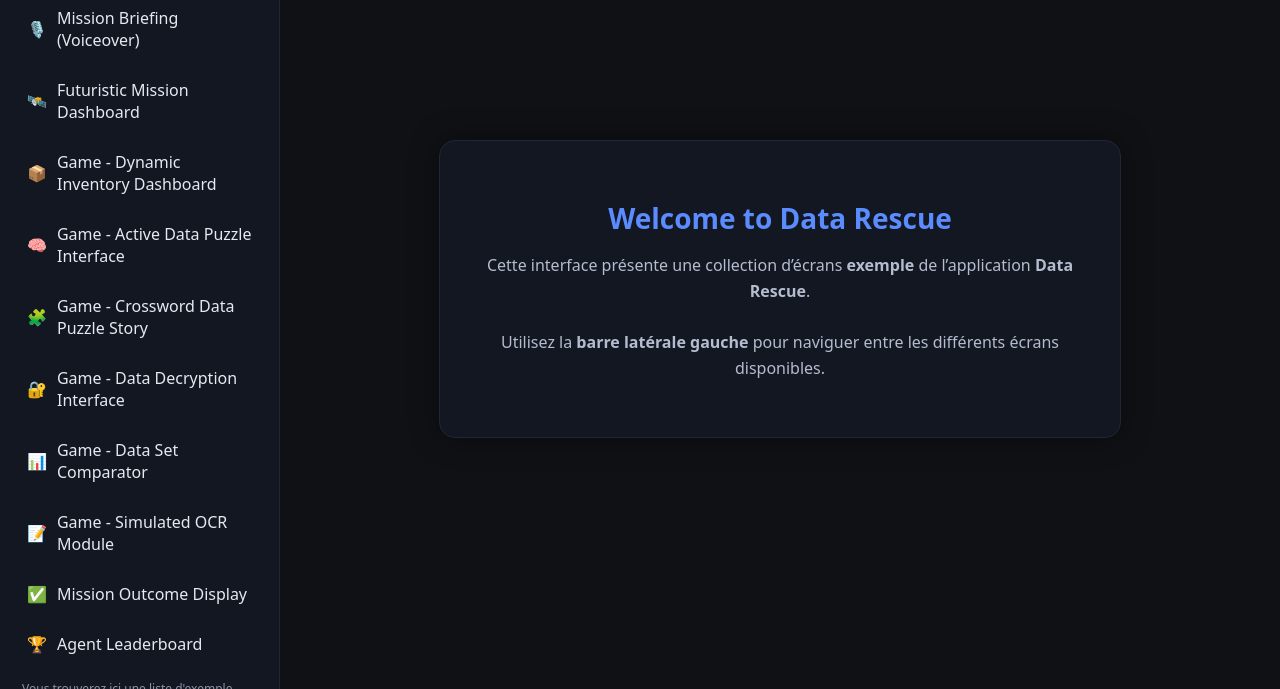
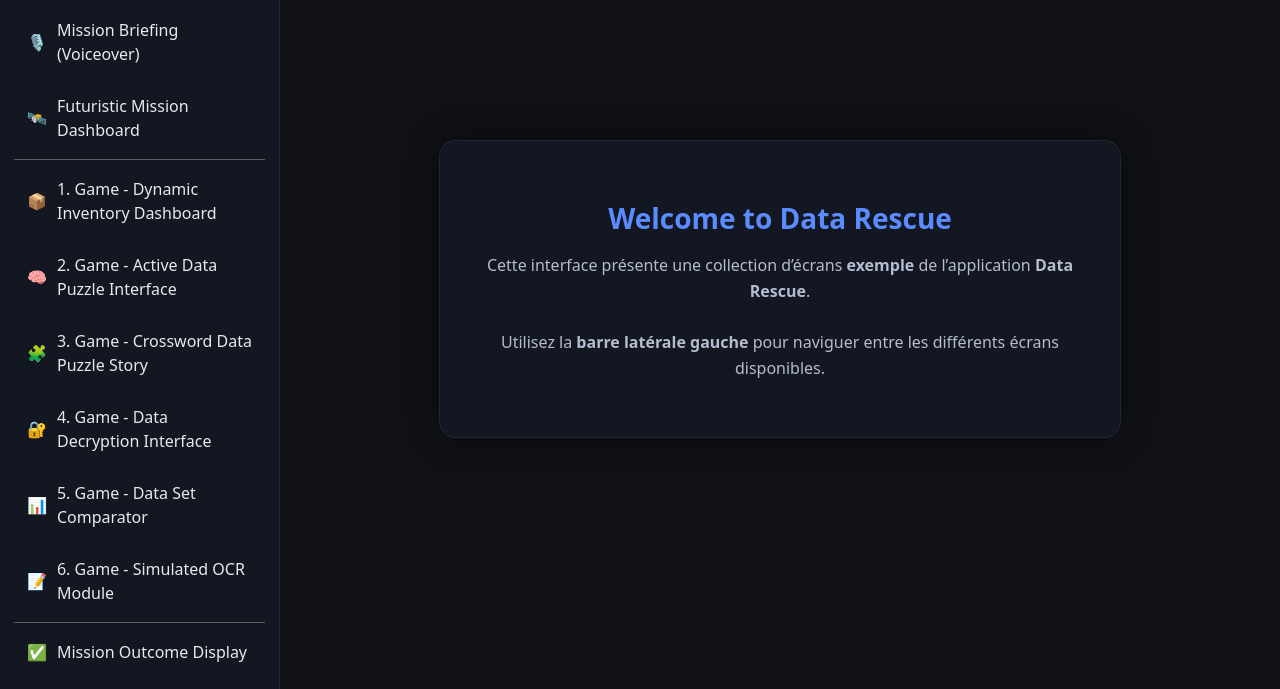
Before and after one commit to Gregcrn/datarescue-exemple, a plain HTML site: page index.html in a window 1280 px wide. Shown: the part 111-800 px from the top of the page. Drawn offline with nearby package versions, Linux system fonts and the light colour scheme.

Commit message:
Enhance navigation links with numbering and add horizontal dividers for better organization

```diff
--- a/index.html
+++ b/index.html
@@ -5,6 +5,7 @@
     <meta charset="utf-8" />
     <meta name="viewport" content="width=device-width, initial-scale=1" />
     <title>Mission UI - Navigation</title>
+    <script src="https://cdn.tailwindcss.com?plugins=forms,container-queries"></script>
     <style>
         :root {
             --bg: #0f1115;
@@ -208,20 +209,21 @@
                     href="#/mission_briefing_with_voiceover">🎙️ <span>Mission Briefing (Voiceover)</span></a>
                 <a class="link" data-path="futuristic_mission_dashboard/code.html"
                     href="#/futuristic_mission_dashboard">🛰️ <span>Futuristic Mission Dashboard</span></a>
+                <hr class="w-full border-white/30" />
                 <a class="link" data-path="dynamic_inventory_dashboard/code.html"
-                    href="#/dynamic_inventory_dashboard">📦 <span>Game - Dynamic Inventory Dashboard</span></a>
+                    href="#/dynamic_inventory_dashboard">📦 <span>1. Game - Dynamic Inventory Dashboard</span></a>
                 <a class="link" data-path="active_data_puzzle_interface/code.html"
-                    href="#/active_data_puzzle_interface">🧠 <span>Game - Active Data Puzzle Interface</span></a>
+                    href="#/active_data_puzzle_interface">🧠 <span>2. Game - Active Data Puzzle Interface</span></a>
                 <a class="link" data-path="crossword_data_puzzle_story/code.html"
-                    href="#/crossword_data_puzzle_story">🧩 <span>Game - Crossword Data Puzzle Story</span></a>
+                    href="#/crossword_data_puzzle_story">🧩 <span>3. Game - Crossword Data Puzzle Story</span></a>
                 <a class="link" data-path="data_decryption_interface/code.html" href="#/data_decryption_interface">🔐
-                    <span>Game - Data Decryption Interface</span></a>
-                <a class="link" data-path="data_set_comparator/code.html" href="#/data_set_comparator">📊 <span>Game -
+                    <span>4. Game - Data Decryption Interface</span></a>
+                <a class="link" data-path="data_set_comparator/code.html" href="#/data_set_comparator">📊 <span>5. Game -
                         Data Set
                         Comparator</span></a>
                 <a class="link" data-path="simulated_ocr_module/code.html" href="#/simulated_ocr_module">📝
-                    <span>Game - Simulated OCR Module</span></a>
-
+                    <span>6. Game - Simulated OCR Module</span></a>
+                <hr class="w-full border-white/30" />
                 <a class="link" data-path="mission_outcome_display/code.html" href="#/mission_outcome_display">✅
                     <span>Mission Outcome Display</span></a>
 
```
